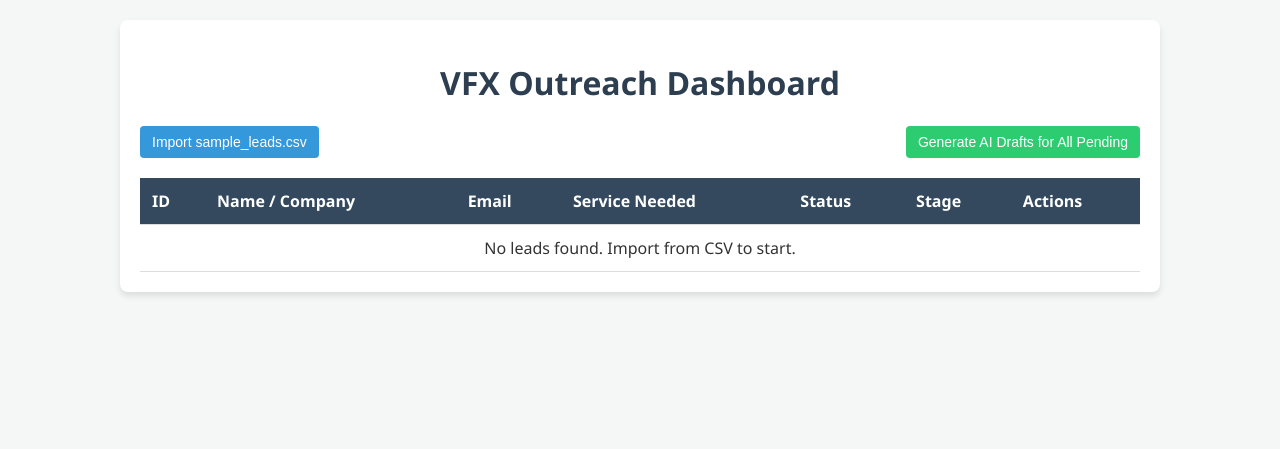
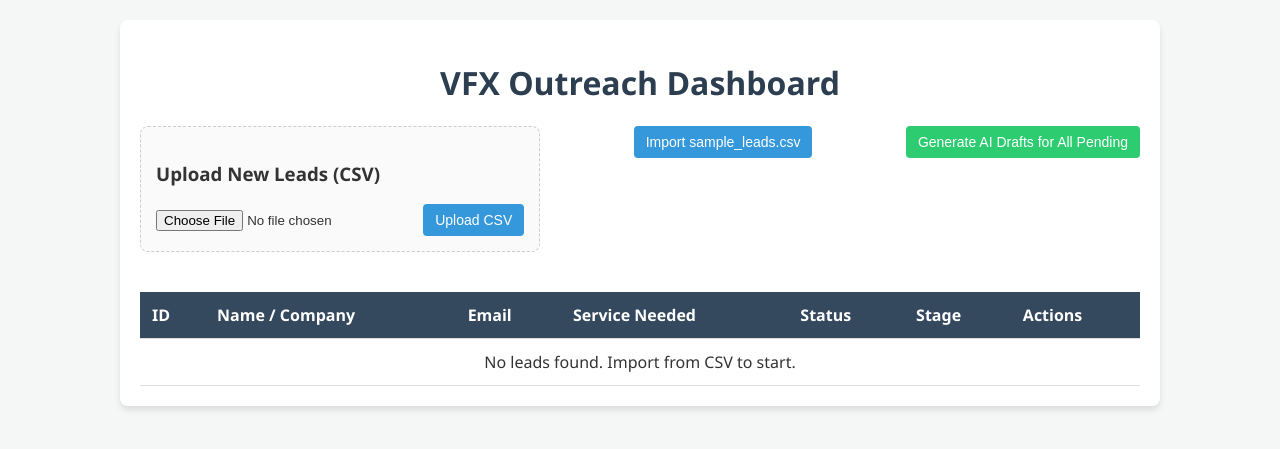
Before and after one commit to RangeshPandianPT/Smart-Email-Outreach-System, a FastAPI app: page / in a window 1280 px wide. Shown: the top 449 px of the page. Run offline with FastAPI, Linux system fonts and the light colour scheme; data that the repository does not hold is empty.

Commit message:
feat(ui): add CSV upload form to dashboard

```diff
--- a/templates/index.html
+++ b/templates/index.html
@@ -36,6 +36,13 @@
     <h1>VFX Outreach Dashboard</h1>
 
     <div class="controls">
+        <div style="margin-bottom: 20px; padding: 15px; border: 1px dashed #ccc; border-radius: 8px; background: #fafafa;">
+            <h3>Upload New Leads (CSV)</h3>
+            <form action="/upload_csv" method="post" enctype="multipart/form-data">
+                <input type="file" name="file" accept=".csv" required style="margin-right: 10px;">
+                <button type="submit" class="btn">Upload CSV</button>
+            </form>
+        </div>
         <form action="/import" method="post" style="display:inline;">
             <input type="hidden" name="file_path" value="sample_leads.csv">
             <button type="submit" class="btn">Import sample_leads.csv</button>
```
